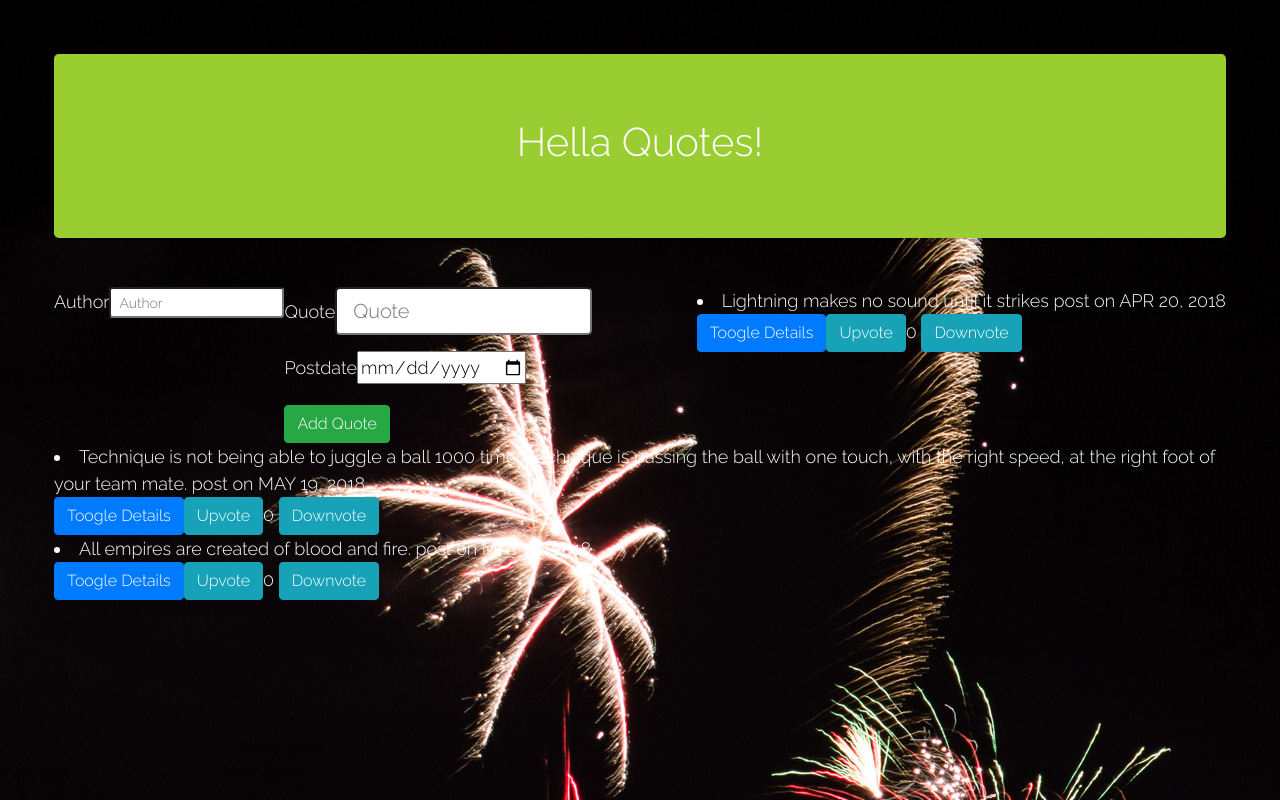
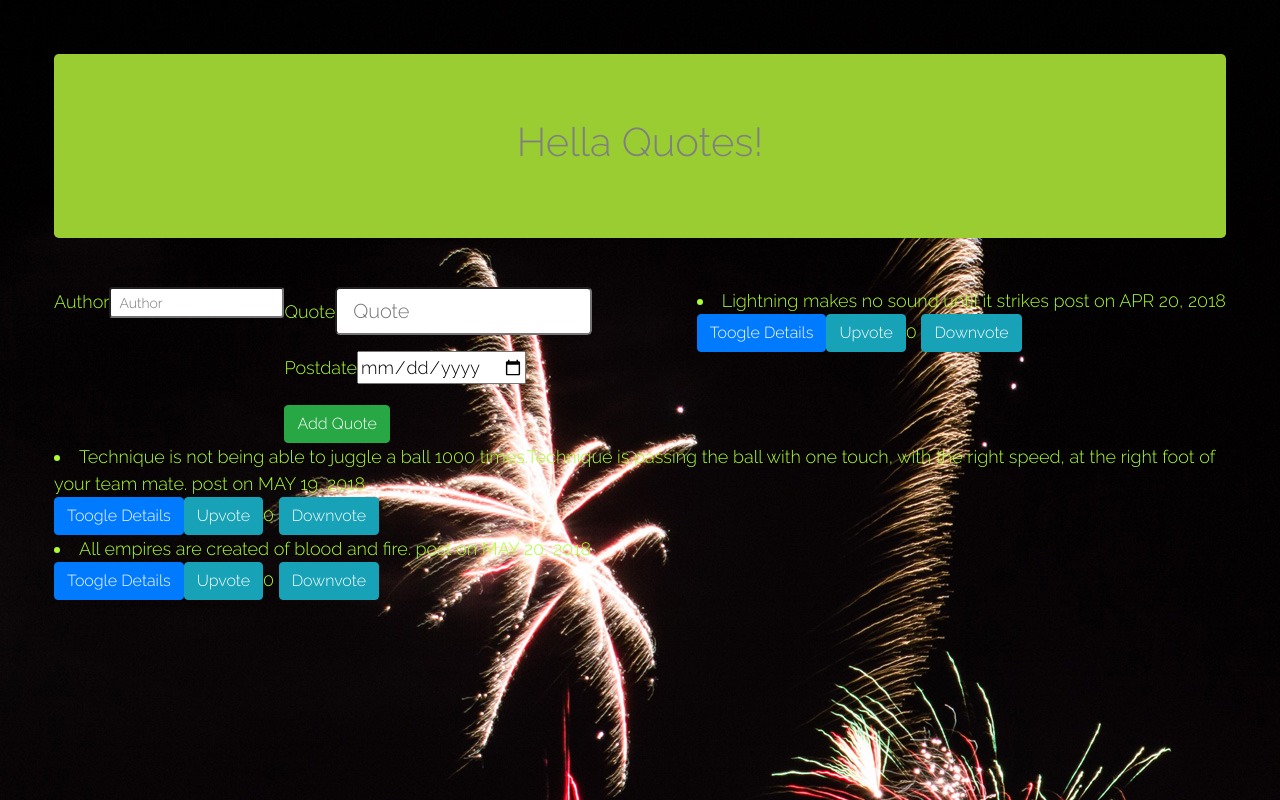
Before and after one commit to sammwaura/Quotes, an Angular app in the folder Quotes/: page / in a window 1280 px wide. Built offline with nearby package versions, Linux system fonts and the light colour scheme.

Commit message:
modify the styles

```diff
--- a/Quotes/src/app/quote/quote.component.css
+++ b/Quotes/src/app/quote/quote.component.css
@@ -1,4 +1,5 @@
 .jumbotron{
     text-align: center;
+    color: gray;
     background-color: yellowgreen;
 }
--- a/Quotes/src/styles.css
+++ b/Quotes/src/styles.css
@@ -10,7 +10,7 @@ body{
     padding: 3em;
     font-family: 'Raleway', 'Arial';
     font-size: large;
-    color:white;
+    color:greenyellow;
 }
     ul
  {
```
